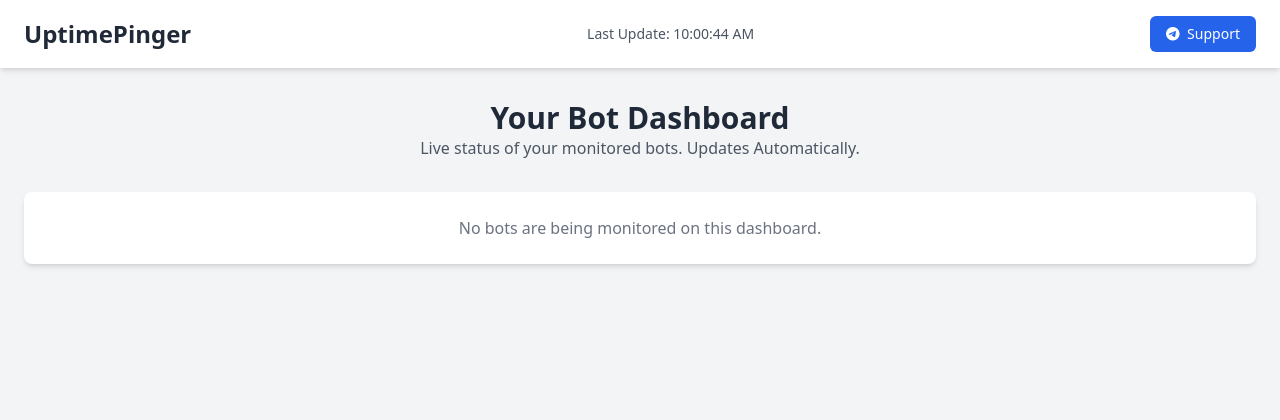
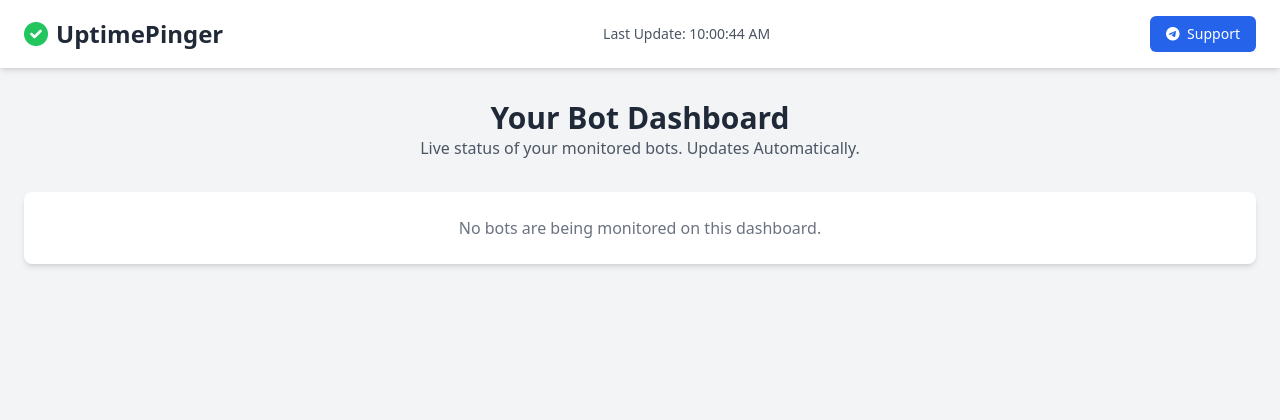
Before and after one commit to GrabCoolGadgets/autopingpeople, a Flask app: page /admin in a window 1280 px wide. Shown: the top 420 px of the page. Run offline with Flask 3, Linux system fonts and the light colour scheme; some libraries are stand-ins or nearby versions.

Commit message:
Update dashboard.html

```diff
--- a/templates/dashboard.html
+++ b/templates/dashboard.html
@@ -12,7 +12,10 @@
     <!-- Header -->
     <header class="bg-white shadow-md sticky top-0 z-10">
         <nav class="container mx-auto px-6 py-4 flex justify-between items-center">
-            <a href="/" class="text-2xl font-bold text-gray-800">UptimePinger</a>
+            <a href="/" class="flex items-center text-2xl font-bold text-gray-800">
+    <i class="fas fa-check-circle text-green-500 mr-2"></i>
+    UptimePinger
+</a>
             <div id="last-updated" class="text-sm text-gray-600 hidden md:block">
                 Connecting...
             </div>
```
